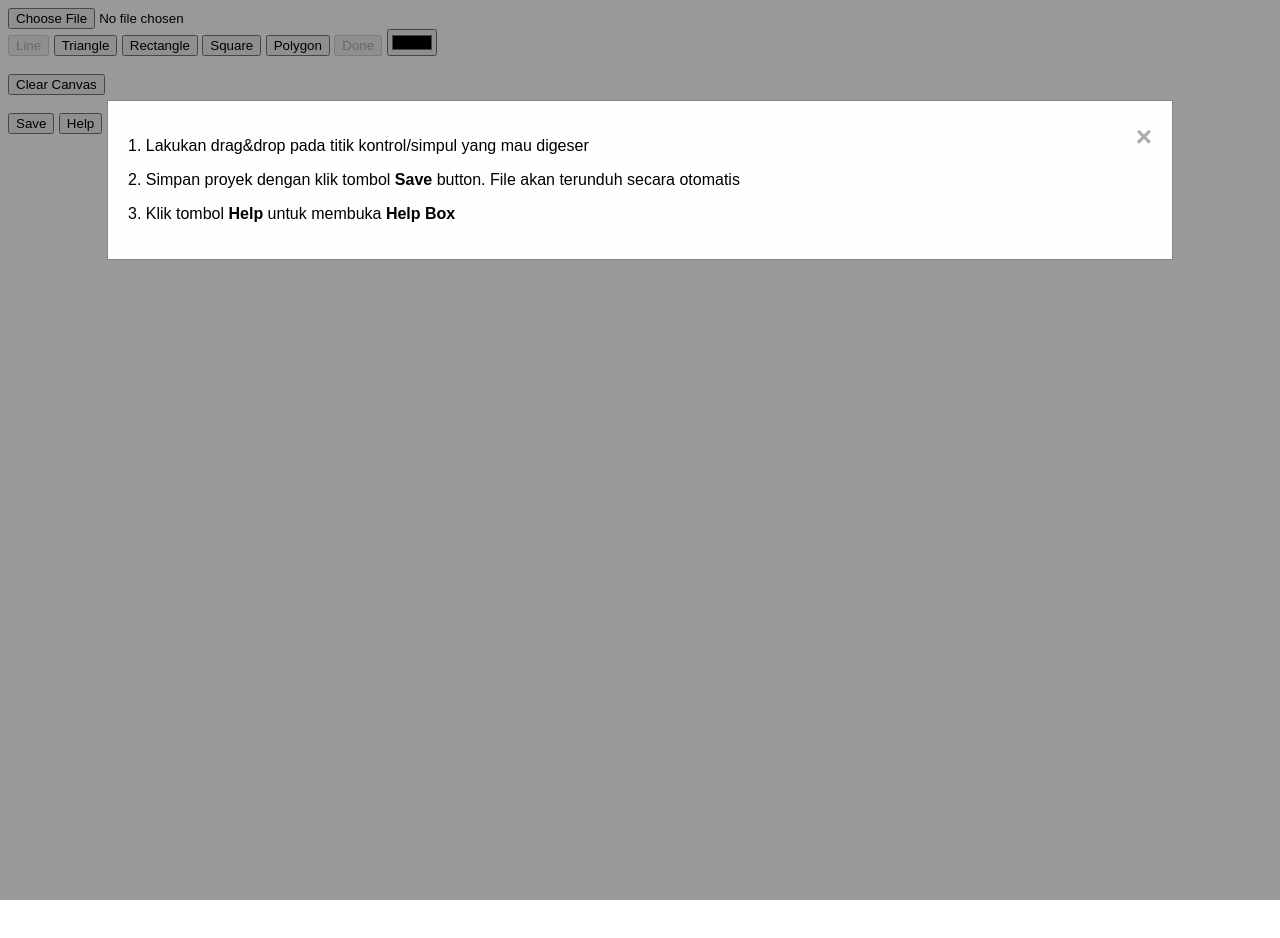
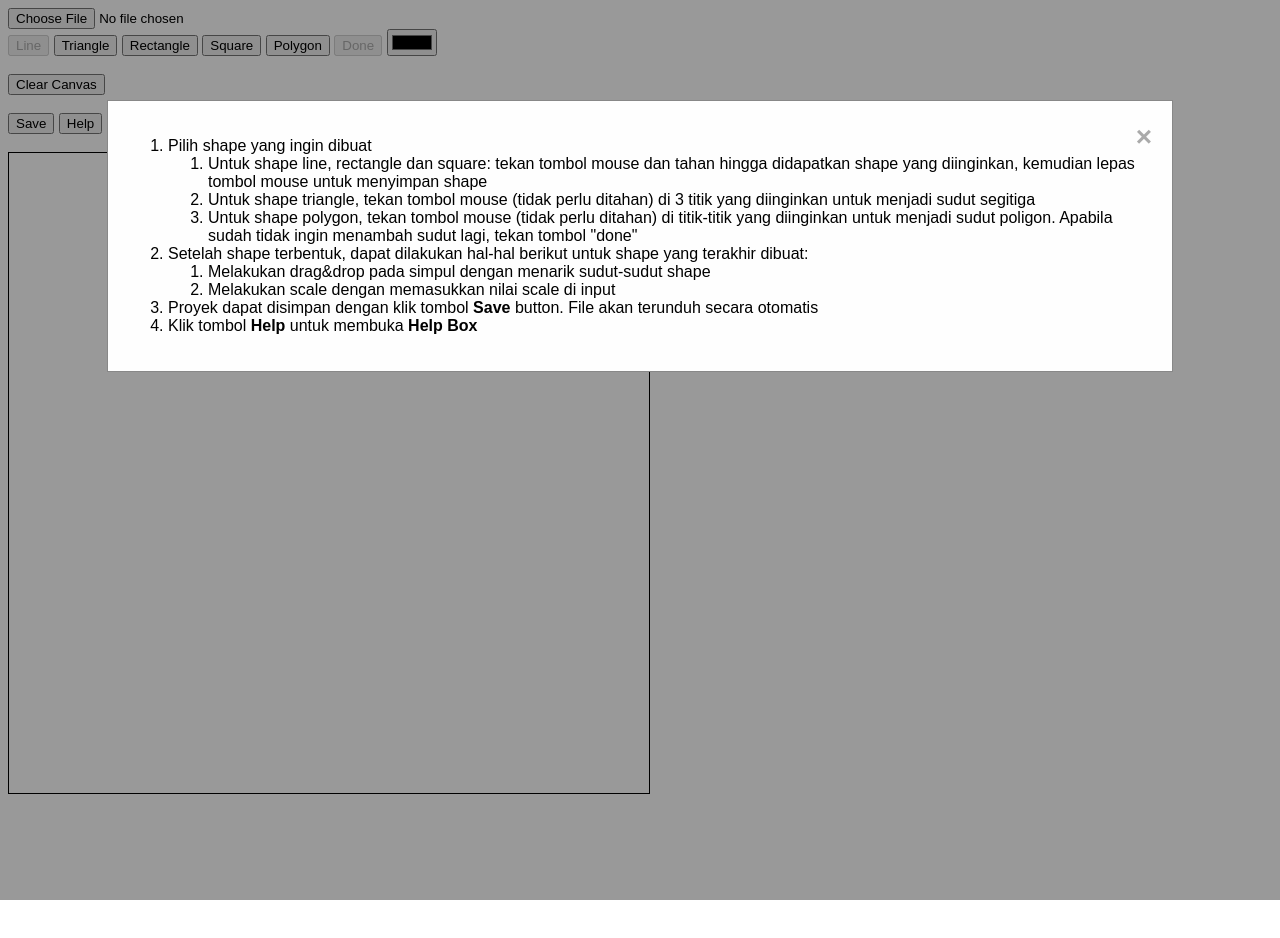
Before and after one commit to rahutami/IF3260_Tubes_1_K04_09, a plain HTML site: page index.html in a window 1280 px wide. Both pictures are taken after a click on the button "Help". After the commit the page ends 802 px from the top, so only its background shows below. Drawn offline with Linux system fonts and the light colour scheme.

```diff
--- a/index.html
+++ b/index.html
@@ -80,21 +80,29 @@
     <label for="scale" wi>Scale</label>
     <input type="number" name="scale" id="scale" min="-5" max="5">
     <button id="scale-btn">Scale</button>
-    <canvas id="canvas"></canvas>
+    <br><br>
+    <canvas id="canvas" style="border: 1px solid black;display: block; margin: 0;"></canvas>
+    </div>
     <!-- Help Box -->
     <div id="helpBox" class="modal">
       <!-- Help Box Content -->
       <div class="modal-content">
         <span class="close">&times;</span>
-        <p>1. Lakukan drag&drop pada titik kontrol/simpul yang mau digeser</p>
-        <p>
-          2. Simpan proyek dengan klik tombol <strong>Save</strong> button. File
-          akan terunduh secara otomatis
-        </p>
-        <p>
-          3. Klik tombol <strong>Help</strong> untuk membuka
-          <strong>Help Box</strong>
-        </p>
+        <ol>
+          <li>Pilih shape yang ingin dibuat</li>
+          <ol>
+            <li>Untuk shape line, rectangle dan square: tekan tombol mouse dan tahan hingga didapatkan shape yang diinginkan, kemudian lepas tombol mouse untuk menyimpan shape</li>
+            <li>Untuk shape triangle, tekan tombol mouse (tidak perlu ditahan) di 3 titik yang diinginkan untuk menjadi sudut segitiga</li>
+            <li>Untuk shape polygon, tekan tombol mouse (tidak perlu ditahan) di titik-titik yang diinginkan untuk menjadi sudut poligon. Apabila sudah tidak ingin menambah sudut lagi, tekan tombol "done"</li>
+          </ol>
+        <li>Setelah shape terbentuk, dapat dilakukan hal-hal berikut untuk shape yang terakhir dibuat:</li>
+        <ol>
+          <li>Melakukan drag&drop pada simpul dengan menarik sudut-sudut shape</li>
+          <li>Melakukan scale dengan memasukkan nilai scale di input</li>
+        </ol>
+        <li>Proyek dapat disimpan dengan klik tombol <strong>Save</strong> button. File akan terunduh secara otomatis</li>
+        <li>Klik tombol <strong>Help</strong> untuk membuka <strong>Help Box</strong></li>
+        </ol>
       </div>
     </div>
 
--- a/script.js
+++ b/script.js
@@ -1,7 +1,7 @@
 function main() {
     const canvas = document.getElementById('canvas')
-    canvas.width = window.innerWidth * 0.8
-    canvas.height = window.innerHeight
+    canvas.height = window.innerHeight*0.8
+    canvas.width = canvas.height
     const gl = canvas.getContext('webgl2')
     if (!gl) {
         alert('WebGL is not supported on this browser/device')
@@ -342,7 +342,7 @@ function main() {
         arrayobj.forEach(function (item, index) {
             const object = new geometryObject(index, shaderProgram, gl);
             object.setVertexArray(item.vertices);
-            object.setColors(hexToRgbA(document.getElementById("inputColor").value));
+            object.setColors(item.vcolor);
             object.setPosition(0, 0);
             object.setRotation(0);
             object.setScale(1, 1);
@@ -361,8 +361,12 @@ function main() {
             var vertex = lines[startline].split(",");
             for (var i = 0; i < vertex.length; i++) vertex[i] = parseFloat(vertex[i]);
             startline++;
+            var color = lines[startline].split(",");
+            for (var i = 0; i < color.length; i++) color[i] = parseFloat(color[i]);
+            startline++;
             var objglo = {
                 vertices: vertex,
+                vcolor: color
             }
             objArray.push(objglo);
         }
```
Also changed, not shown: model2.txt (added).
